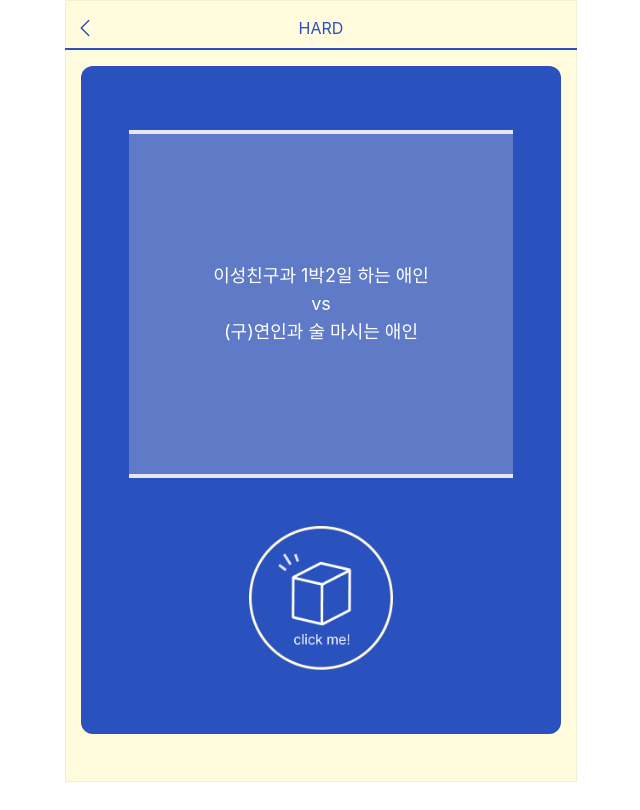
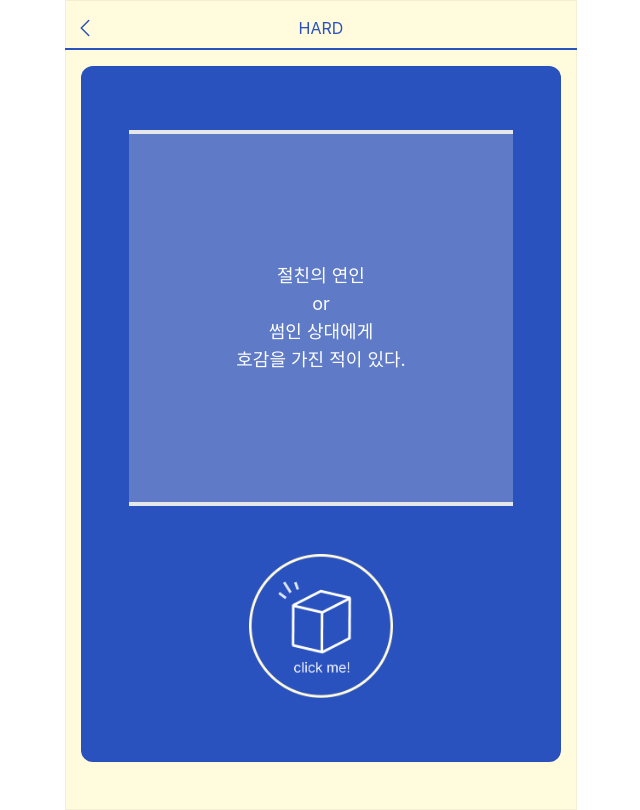
Before and after one commit to HyeGyeongLee/icebreaking, a Next.js app: page /icebreak/hard in a window 1280 px wide. Both pictures are taken after a click on the element 640 px from the left and 546 px from the top of the page. Shown: the whole page, without its empty margins (319-959 px from the left). Built offline with nearby package versions, Linux system fonts and the light colour scheme.

Commit message:
hard 질문 중복검사 추가

```diff
--- a/pages/icebreak/hard.tsx
+++ b/pages/icebreak/hard.tsx
@@ -4,6 +4,8 @@ import { useRouter } from 'next/router'
 
 export default function Hard() {
     const router = useRouter();
+    const [randomArray, setRandomArray] = useState('');
+    const [usedIndexes, setUsedIndexes] = useState([]);
 
     const hardQuestion = [
           {
@@ -89,14 +91,33 @@ export default function Hard() {
       // More projects...
   ]
 
-    const [randomQuestion, setRandomQuestion] = useState(null);
+  const getRandomArrayElement = () => {
 
-    // 랜덤 질문 선택 함수
-    const selectRandomQuestion = () => {
-        const randomIndex = Math.floor(Math.random() * hardQuestion.length);
-        const selectedQuestion = hardQuestion[randomIndex];
-        setRandomQuestion(selectedQuestion);
-    };
+    if (usedIndexes.length === hardQuestion.length) {
+      // 배열의 모든 요소를 사용한 경우, 초기화합니다.
+      setUsedIndexes([]);
+    }
+
+    // 사용되지 않은 인덱스들을 필터링합니다.
+    const availableIndexes = hardQuestion.map((_, index) => index).filter(
+      (index) =>
+      !usedIndexes.includes(index)
+    );
+
+    // 남은 사용 가능한 인덱스들 중에서 랜덤으로 선택합니다.
+    const randomIndex = Math.floor(Math.random() * availableIndexes.length);
+    const selectedIndex = availableIndexes[randomIndex];
+
+    // 선택한 인덱스의 배열 요소를 출력하고 사용한 인덱스 목록에 추가합니다.
+
+    if(selectedIndex < 35 || selectedIndex > 0) {
+    setRandomArray(hardQuestion[selectedIndex].detail);
+    setUsedIndexes([...usedIndexes, selectedIndex]);
+    } else {
+        return;
+    }
+
+  };
 
     return (
       <div className="bg-[#FFFBDC] lg:mx-96 py-2 text-center ring-1 ring-inset ring-gray-900/5 lg:flex lg:flex-col lg:justify-center">
@@ -116,16 +137,19 @@ export default function Hard() {
       <div className="bg-[#2A52BE] rounded-xl m-4 py-10 text-center ring-1 ring-inset ring-gray-900/5 lg:flex lg:flex-col lg:justify-center lg:py-16">
 
         <div className="bg-[#D9D9D9]/30 border-y-4 border-y-[#FFFBDC]-500 py-10 mx-12 text-center py-32">
-            {randomQuestion ? (
-                <div className="px-2 text-lg">
-                    <p className="text-[#FFFFFF] whitespace-pre-line">{randomQuestion.detail}</p>
-                </div>
-            ) : (
+            {usedIndexes.length > 35 || usedIndexes.length === 0 ? (
                 <p className="text-[#FFFFFF] px-2 text-lg">하단의 버튼을 눌러주세요!<br/> Press the button at the bottom</p>
-            )}
+                  ) :
+                  (
+                      <div className="px-2 text-lg">
+                          <p className="text-[#FFFFFF] whitespace-pre-line">{randomArray}</p>
+                      </div>
+                  )
+
+                }
         </div>
 
-          <div className="grid place-content-center" onClick={() => selectRandomQuestion()}>
+          <div className="grid place-content-center" onClick={() => getRandomArrayElement()}>
             <img src="../icon_button.png" className="mt-12 w-36 h-36"/>
           </div>
       </div>
```
